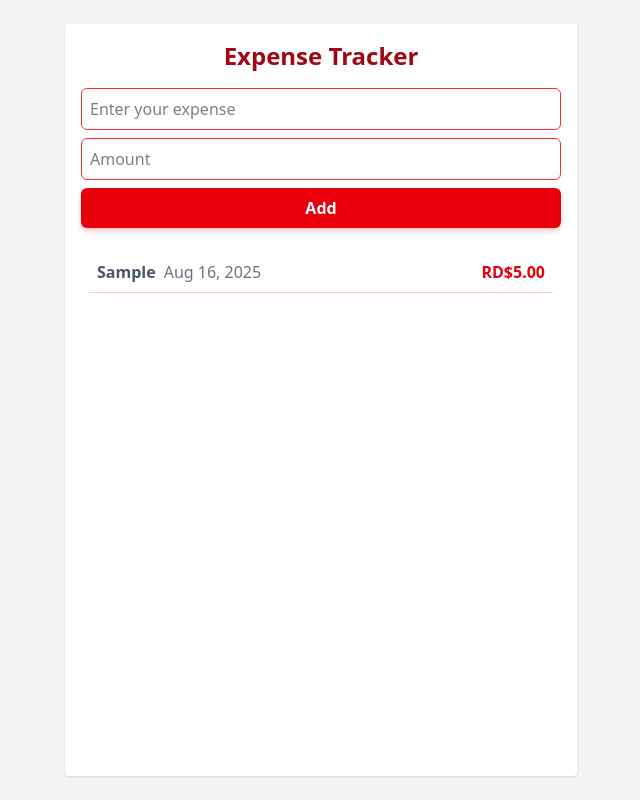
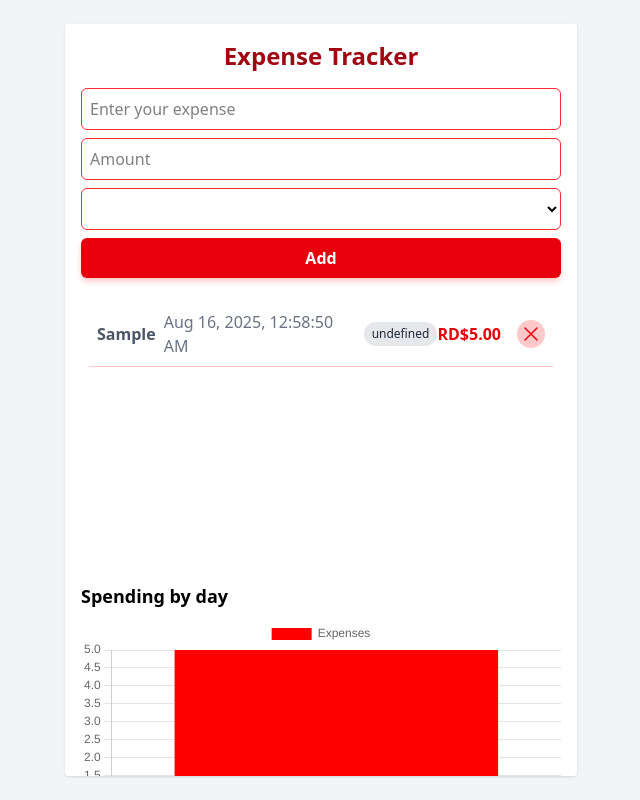
Before and after one commit to anotherdar/expenses-course, a website built with Vite: page index.html in a window 1280 px wide. Both pictures are taken after typing "Sample", "5" into the empty fields and a click on the button "Add". Shown: the whole page, without its empty margins (319-959 px from the left). Built offline with nearby package versions, Linux system fonts and the light colour scheme.

Commit message:
final part

```diff
--- a/index.html
+++ b/index.html
@@ -8,14 +8,26 @@
   </head>
   <body class="bg-gray-100 p-6 h-screen flex">
     <!-- content -->
-    <div class="md:max-w-lg mx-auto bg-white p-4 shadow rounded flex-1 flex flex-col">
+    <div class="md:max-w-lg mx-auto bg-white p-4 shadow rounded flex-1 flex flex-col overflow-y-auto">
       <h1 class="text-2xl font-bold text-center mb-4 select-none text-red-800">Expense Tracker</h1>
       <input id="description" type="text" class="input w-full mb-2 focus:outline-red-500 border border-red-500 rounded-md p-2" placeholder="Enter your expense">
       <input id="amount" type="number" class="input w-full mb-2 focus:outline-red-500 border border-red-500 rounded-md p-2" placeholder="Amount">
+      <select id="category" class="input w-full mb-2 focus:outline-red-500 border border-red-500 rounded-md p-2">
+        <option value="0" disabled selected>Select Category</option>
+        <option value="1">Food</option>
+        <option value="2">Transport</option>
+        <option value="3">Entertainment</option>
+        <option value="4">Utilities</option>
+        <option value="5">Other</option>
+      </select>
       <button id="add" class="transition-colors duration-300 w-full shadow-md shadow-red-200 bg-red-600 p-2 rounded-md text-white font-bold hover:bg-red-700 active:bg-red-800">Add</button>
-      <ul id="expenses" class="mt-4 space-y-2 flex-1 overflow-y-auto p-2">
+      <ul id="expenses" class="mt-4 space-y-2 flex-1 overflow-y-auto p-2 min-h-64">
         <h1 class="text-center text-gray-500">No expenses yet</h1>
       </ul>
+      <div class="mt-8 hidden md:block">
+        <h2 class="text-lg font-bold mb-2">Spending by day</h2>
+        <canvas id="chart" class="w-full h-1/3"></canvas>
+      </div>
     </div>
 
     <script type="module" src="/src/main.js"></script>
--- a/package.json
+++ b/package.json
@@ -13,7 +13,9 @@
   },
   "dependencies": {
     "@tailwindcss/vite": "^4.1.11",
+    "chart.js": "^4.5.0",
     "luxon": "^3.7.1",
-    "tailwindcss": "^4.1.11"
+    "tailwindcss": "^4.1.11",
+    "zustand": "^5.0.7"
   }
 }
--- a/src/main.js
+++ b/src/main.js
@@ -1,53 +1,127 @@
-import { DateTime } from 'luxon'
+import { DateTime } from 'luxon';
+import Chart from 'chart.js/auto';
 import './style.css'
-import { capitalize, formatCurrency } from './utils'
+import {
+  descriptionInput,
+  amountInput,
+  addBtn,
+  expensesContainer,
+  categoryInput,
+  CATEGORIES,
+  capitalize,
+  formatCurrency,
+  getBadgeClass
+} from './utils'
+import { expensesStore } from './store';
 
-const descriptionInput = document.getElementById('description')
-const amountInput = document.getElementById('amount')
-const addBtn = document.getElementById('add')
-const expensesContainer = document.getElementById('expenses')
+let charts;
 
-const EXPENSES_KEY = 'expenses'
+const store = expensesStore;
+// initial render
+renderExpenses();
 
-let expenses = JSON.parse(localStorage.getItem(EXPENSES_KEY)) ?? [];
-renderExpenses();
+// subscribe to store changes
+store.subscribe(renderExpenses);
 
 // add event listener to add button
 addBtn.addEventListener('click', () => {
   const description = descriptionInput.value.trim();
   const amount = parseFloat(amountInput.value);
 
-  if (description === '' || isNaN(amount) || amount <= 0) return;
+  if (description === '' || isNaN(amount) || amount <= 0 || categoryInput.value === 'select') return;
 
-  expenses.push({
-    description,
-    amount,
-    date: DateTime.now().toISO(),
-  });
-
-  localStorage.setItem(EXPENSES_KEY, JSON.stringify(expenses));
+  store.getState().add(
+    {
+      description,
+      amount,
+      date: DateTime.now().toISO(),
+      category: {
+        id: categoryInput.value,
+        name: CATEGORIES[categoryInput.value],
+      },
+    }
+  )
 
   renderExpenses();
 
   descriptionInput.value = '';
   amountInput.value = '';
+  categoryInput.value = '';
 });
 
+function renderExpenses() {
+  if (store.getState().expenses.length === 0) {
+    expensesContainer.innerHTML = `
+      <div class="flex flex-col items-center justify-center h-full">
+        <div class="rounded-full bg-red-400 animate-bounce w-6 h-6"></div>
+        <h1 class="text-center text-red-500 font-bold">No expenses yet</h1>
+        <p class="text-center text-gray-500 font-semibold">Add your first expense to get started</p>
+      </div>
+    `;
+    return;
+  }
 
-function renderExpenses() {
   expensesContainer.innerHTML = '';
 
-  expenses.forEach(expenses => {
+  store.getState().expenses.forEach((expenses, index) => {
     const li = document.createElement('li');
     // li.classList.add('flex', 'justify-between', 'items-center', 'p-2', 'border-b', 'border-green-200');
     li.className = 'flex justify-between items-center p-2 border-b border-red-200';
     li.innerHTML = `
       <div class="flex items-center gap-2">
         <span class="font-bold text-gray-600">${capitalize(expenses.description)}</span>
-        <span class="text-gray-500">${DateTime.fromISO(expenses.date).toLocaleString(DateTime.DATE_MED)}</span>
+        <span class="text-gray-500">${DateTime.fromISO(expenses.date).toLocaleString(DateTime.DATETIME_MED_WITH_SECONDS)}</span>
+        <span class="${getBadgeClass(expenses?.category?.id)} rounded-full px-2 py-1 text-xs">${(expenses?.category?.name)}</span>
       </div>
-      <span class="font-bold text-red-600">${formatCurrency(expenses.amount)}</span>
-    `;
+      <div class="flex items-center gap-4">
+        <span class="font-bold text-red-600 ">${formatCurrency(expenses.amount)}</span>
+        <button class="text-red-600 bg-red-200 rounded-full p-0.5 cursor-pointer hover:bg-red-300 active:bg-red-400 transition-colors duration-300 active:text-white" id="remove-${index}">
+          <svg xmlns="http://www.w3.org/2000/svg" fill="none" viewBox="0 0 24 24" stroke-width="1.5" stroke="currentColor" class="w-6 h-6">
+            <path stroke-linecap="round" stroke-linejoin="round" d="M6 18 18 6M6 6l12 12" />
+          </svg>
+        </button>
+      </div>
+      `;
+
+    const removeBtn = li.querySelector(`#remove-${index}`);
+
+    removeBtn.addEventListener('click', () => {
+      store.getState().remove(index);
+    });
+
     expensesContainer.appendChild(li);
-  })
+  });
+
+  renderChart();
 }
+
+// current chart
+function renderChart() {
+  const totals = {};
+  store.getState().expenses.forEach(expense => {
+    const date = DateTime.fromISO(expense.date).toLocaleString('dd LLL');
+    // hoy = 10
+    // hoy = hoy + 10 = 20
+    // hoy = hoy + 10 = 30
+    // totals.hoy = 10
+    // totals.hoy = (totals.hoy || 0) + 10 = 20 // 0 + 10 = 10 // 10 + 10 = 20
+    totals[date] = (totals[date] || 0) + expense.amount;
+  });
+
+  const labels = Object.keys(totals);
+  const data = Object.values(totals);
+
+  if (charts) charts.destroy();
+  const chart = document.getElementById('chart');
+  charts = new Chart(chart, {
+    type: 'bar',
+    data: {
+      labels,
+      datasets: [
+        { label: "Expenses", data, backgroundColor: 'red' }
+      ]
+    }
+  });
+}
+
+renderChart();
--- /dev/null
+++ b/src/store/expenses.js
@@ -0,0 +1,21 @@
+import { createStore } from 'zustand/vanilla';
+import { persist } from 'zustand/middleware';
+
+const expensesStore = createStore(
+    persist(
+        (set, get) => {
+            return {
+                expenses: [],
+                add: (expense) => set({ expenses: [...get().expenses, expense] }),
+                remove: (expenseIndex) => {
+                    const expenses = [...get().expenses];
+                    expenses.splice(expenseIndex, 1);
+                    set({ expenses });
+                },
+            }
+        },
+        { name: 'expenses' }
+    )
+);
+
+export { expensesStore };
--- /dev/null
+++ b/src/store/index.js
@@ -0,0 +1 @@
+export * from './expenses';
--- /dev/null
+++ b/src/utils/badges.js
@@ -0,0 +1,11 @@
+const BADGE_CLASSES = {
+    1: 'bg-green-100 text-green-800',
+    2: 'bg-blue-100 text-blue-800',
+    3: 'bg-purple-100 text-purple-800',
+    4: 'bg-yellow-100 text-yellow-800',
+    5: 'bg-gray-200 text-gray-800',
+};
+
+export function getBadgeClass(category) {
+    return BADGE_CLASSES[category] ?? BADGE_CLASSES[5];
+}
--- /dev/null
+++ b/src/utils/constantes.js
@@ -0,0 +1,18 @@
+const CATEGORIES = {
+    1: 'Food',
+    2: 'Transport',
+    3: 'Entertainment',
+    4: 'Utilities',
+    5: 'Other',
+};
+
+const descriptionInput = document.getElementById('description')
+const amountInput = document.getElementById('amount')
+const addBtn = document.getElementById('add')
+const expensesContainer = document.getElementById('expenses')
+const categoryInput = document.getElementById('category')
+
+const EXPENSES_KEY = 'expenses'
+
+
+export { CATEGORIES, descriptionInput, amountInput, addBtn, expensesContainer, categoryInput, EXPENSES_KEY };
--- a/src/utils/index.js
+++ b/src/utils/index.js
@@ -1,2 +1,4 @@
 export * from './format'
 export * from './currency'
+export * from './badges'
+export * from './constantes'
```
Also changed, not shown: 1 other file.
